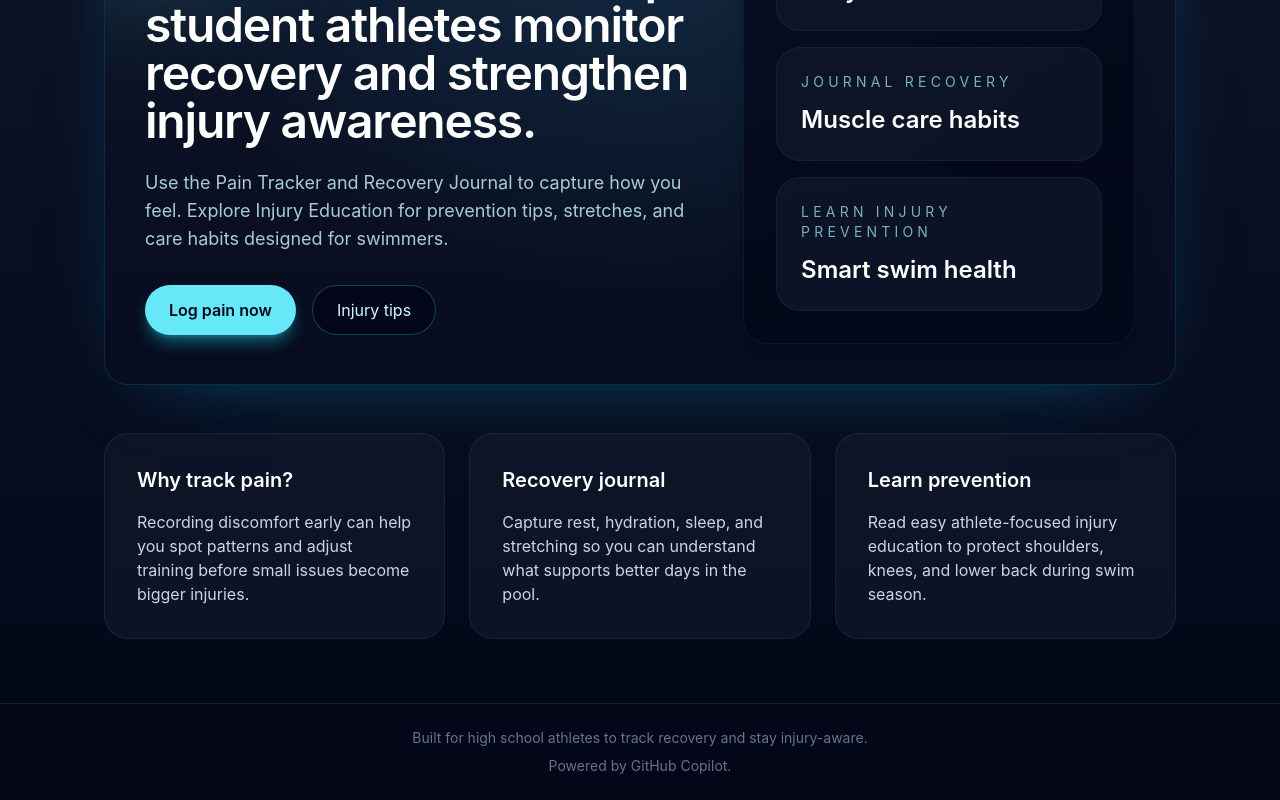
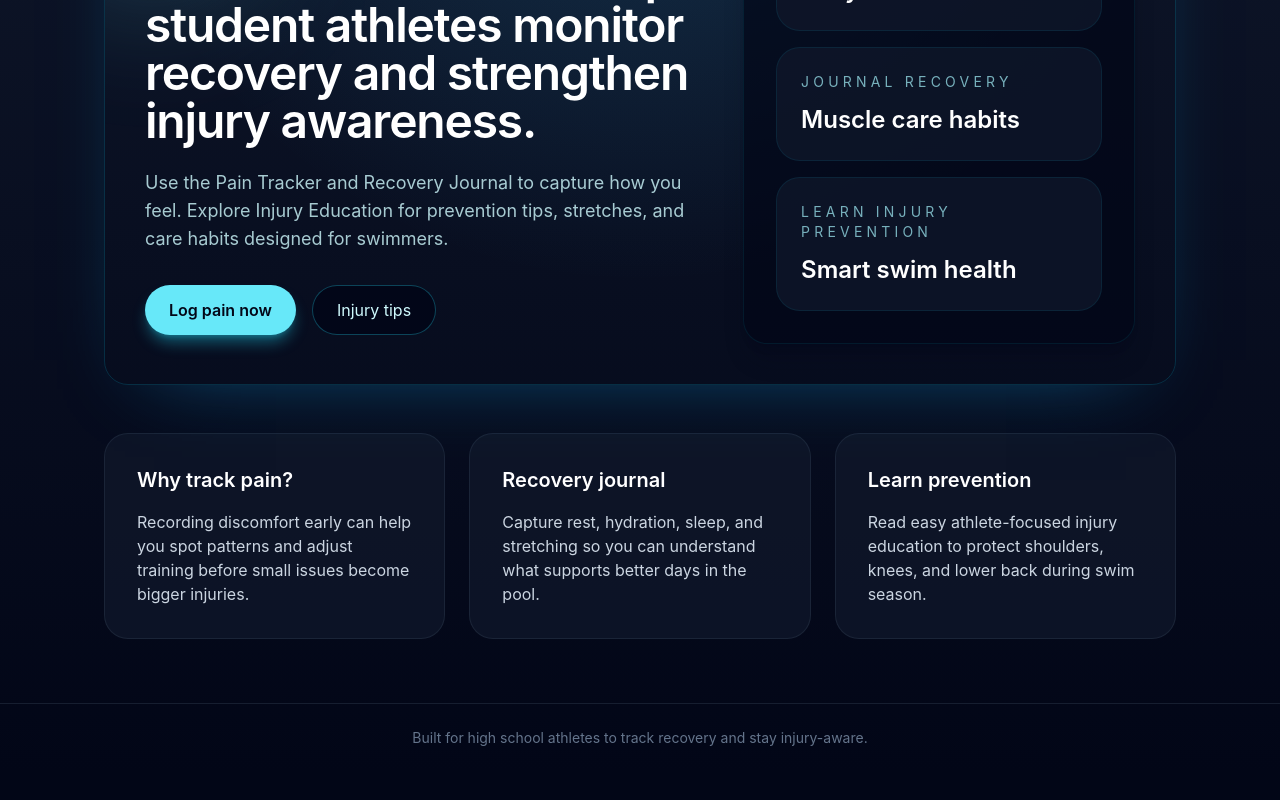
Before and after one commit to Darthnick888/SmartSwimHealth, a Next.js app: page / in a window 1280 px wide. Shown: the part 265-1065 px from the top of the page. After the commit the page ends 1037 px from the top, so only its background shows below. Built offline with nearby package versions, Linux system fonts and the light colour scheme.

Commit message:
Remove Copilot attribution from footer
Co-authored-by: Claude <noreply@anthropic.com>

```diff
--- a/app/layout.tsx
+++ b/app/layout.tsx
@@ -42,7 +42,6 @@ export default function RootLayout({ children }: { children: React.ReactNode })
           <main>{children}</main>
           <footer className="border-t border-slate-800/70 py-6 text-center text-sm text-slate-500">
             Built for high school athletes to track recovery and stay injury-aware.
-            <div className="mt-2">Powered by GitHub Copilot.</div>
           </footer>
         </div>
       </body>
```
